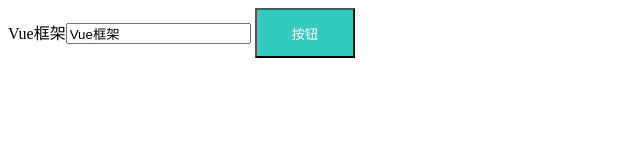
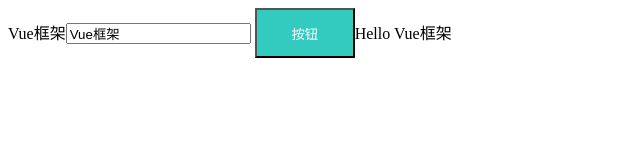
Before and after one commit to Zero-jian/Vue, a plain HTML site: page index.html in a window 1280 px wide. Shown: the whole page, without its empty margins (0-640 px from the left). Drawn offline with Linux system fonts and the light colour scheme.

Commit message:
'实现Computed功能'

```diff
--- a/index.html
+++ b/index.html
@@ -32,6 +32,7 @@
         {{title}}
         <input type="text" v-model="title" v-on:click="good">
         <button v-bind:class="btn" class="normal">按钮</button>
+        {{world}}
     </div>
     <script src="./js/Observer.js"></script>
     <script src="./js/Dep.js"></script>
@@ -52,6 +53,11 @@
                 good() {
                     console.log("Hello")
                 }
+            },
+            computed: {
+                world: function() {
+                    return 'Hello ' + this.title;
+                }
             }
         })
         window.vue = vue;
--- a/js/Vue.js
+++ b/js/Vue.js
@@ -3,6 +3,7 @@ class Vue {
         this.options = options;
         let _data = this.data = options.data || {};
         this.initData();
+        this.initComputed();
         new Observer(_data);
         new Complie(options.el, this);
     }
@@ -21,4 +22,15 @@ class Vue {
             })
         })
     }
+
+    initComputed() {
+        //实现Computed属性
+        let com = this.options.computed;
+        Object.keys(com).forEach(key => {
+            Object.defineProperty(this, key, {
+                get: com[key],
+                set: () => {}
+            })
+        })
+    }
 }
```
Also changed, not shown: 1 other file.
